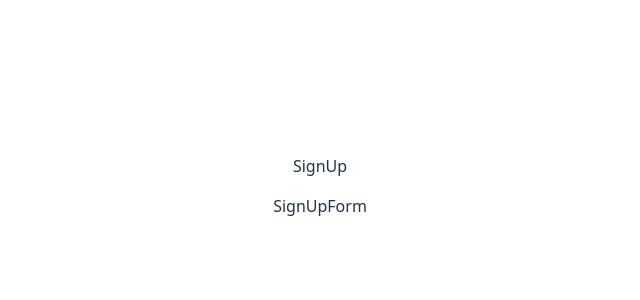
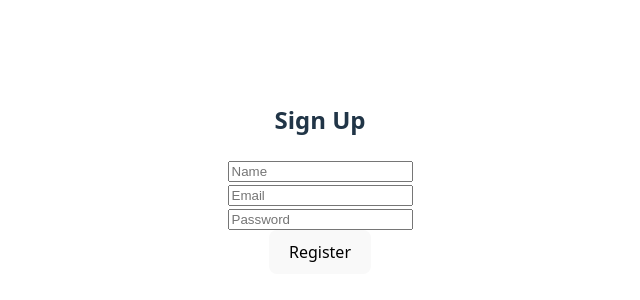
Before and after one commit to VlShost/dashboard-frontend, a React (Vite) app: page /signup in a window 1280 px wide. Shown: the part 222-522 px from the top of the page, without its empty margins (320-960 px from the left). Built offline with nearby package versions, Linux system fonts and the light colour scheme.

Commit message:
created sign up form component

```diff
--- a/src/components/Forms/SignUpForm/SignUpForm.tsx
+++ b/src/components/Forms/SignUpForm/SignUpForm.tsx
@@ -1,7 +1,91 @@
-import React from 'react';
+import { useFormik } from 'formik';
+import * as Yup from 'yup';
+import instance from '../../../api/axios';
 
 const SignUpForm = () => {
-  return <div>SignUpForm</div>;
+  const formik = useFormik({
+    initialValues: {
+      name: '',
+      email: '',
+      password: '',
+    },
+    validationSchema: Yup.object({
+      name: Yup.string()
+        .required('Name is required')
+        .min(2, 'Name must be at least 2 characters long'),
+      email: Yup.string().email('Invalid email address').required('Email is required'),
+      password: Yup.string()
+        .required('Password is required')
+        .min(6, 'Password must be at least 6 characters long'),
+    }),
+    onSubmit: async (values, { setSubmitting }) => {
+      try {
+        const response = await instance.post('auth/signup', values);
+        console.log(JSON.stringify(values, null, 2));
+        console.log('Success:', response.data);
+      } catch (error) {
+        console.log(error);
+      } finally {
+        setSubmitting(false);
+      }
+    },
+  });
+
+  return (
+    <form onSubmit={formik.handleSubmit}>
+      <h2>Sign Up</h2>
+
+      <div>
+        <label>
+          <input
+            type="text"
+            name="name"
+            placeholder="Name"
+            value={formik.values.name}
+            onChange={formik.handleChange}
+            onBlur={formik.handleBlur}
+          />
+        </label>
+        {formik.touched.name && formik.errors.name && (
+          <div style={{ color: 'red' }}>{formik.errors.name}</div>
+        )}
+      </div>
+
+      <div>
+        <label>
+          <input
+            type="email"
+            name="email"
+            placeholder="Email"
+            value={formik.values.email}
+            onChange={formik.handleChange}
+            onBlur={formik.handleBlur}
+          />
+        </label>
+        {formik.touched.email && formik.errors.email && (
+          <div style={{ color: 'red' }}>{formik.errors.email}</div>
+        )}
+      </div>
+
+      <div>
+        <label>
+          <input
+            type="password"
+            name="password"
+            placeholder="Password"
+            value={formik.values.password}
+            onChange={formik.handleChange}
+            onBlur={formik.handleBlur}
+          />
+        </label>
+        {formik.touched.password && formik.errors.password && (
+          <div style={{ color: 'red' }}>{formik.errors.password}</div>
+        )}
+      </div>
+
+      <button type="submit">Register</button>
+    </form>
+  );
 };
 
 export default SignUpForm;
--- a/src/pages/SignUp.tsx
+++ b/src/pages/SignUp.tsx
@@ -4,7 +4,6 @@ import SignUpForm from '../components/Forms/SignUpForm/SignUpForm';
 const SignUp = () => {
   return (
     <div>
-      <p>SignUp</p>
       <SignUpForm />
     </div>
   );
```
